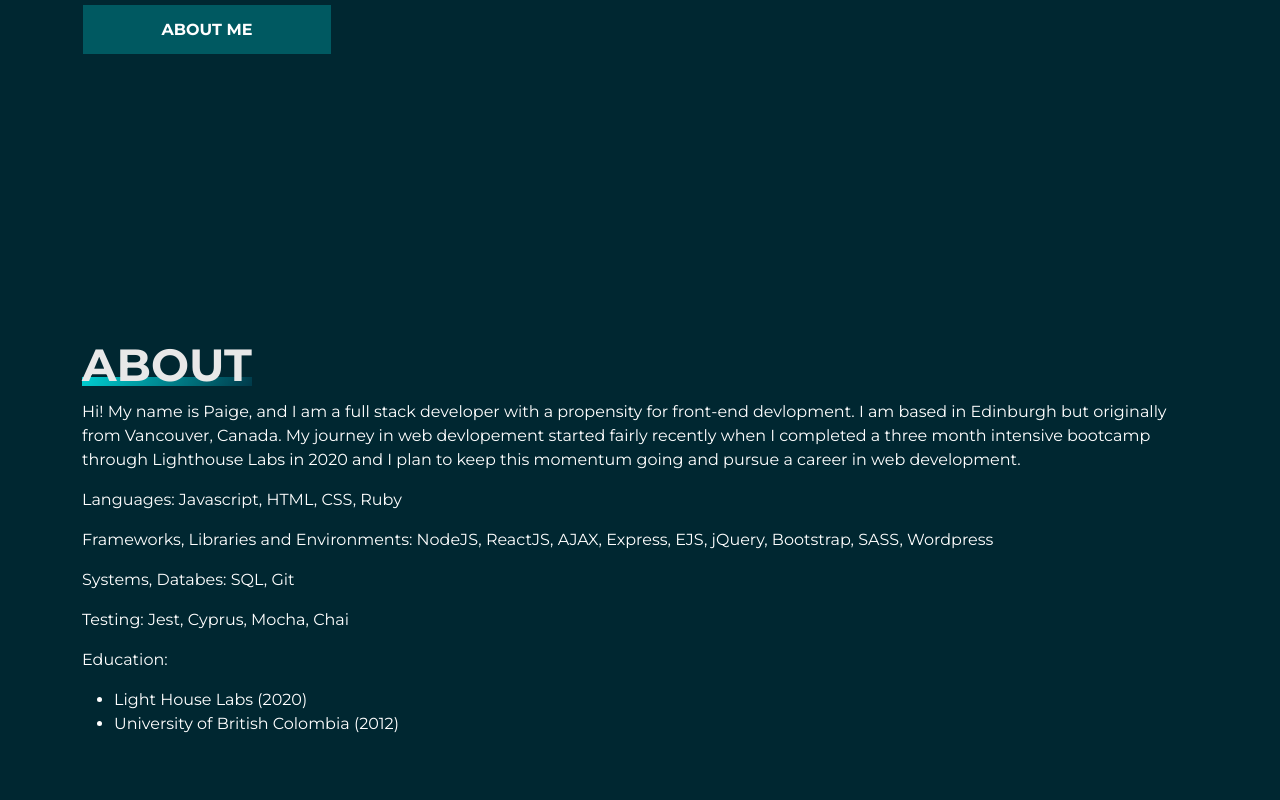
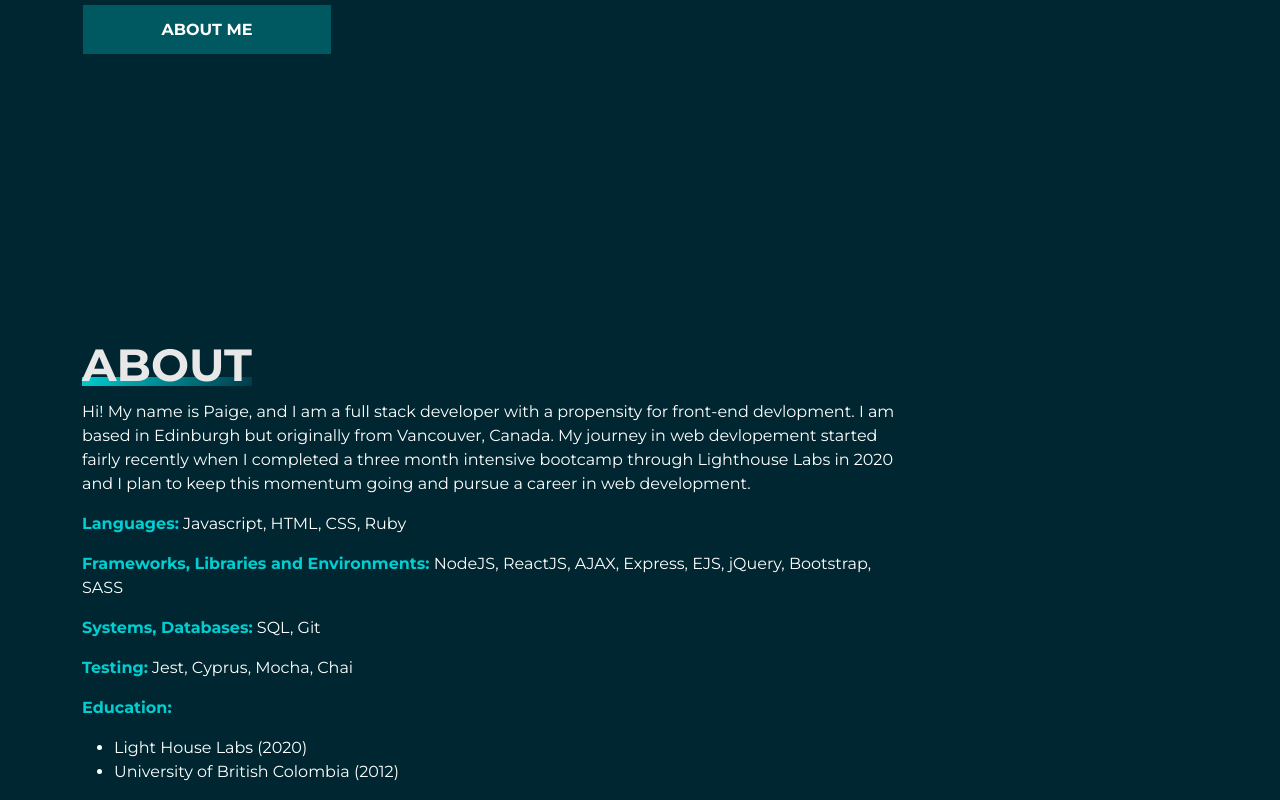
Before and after one commit to paigelindahl/developer-portfolio, a React (Create React App) app in the folder front-end/: page / in a window 1280 px wide. Shown: the part 518-1318 px from the top of the page. Before the commit the page ends 1270 px from the top, so only its background shows below. Built offline with nearby package versions, Linux system fonts and the light colour scheme; a web font is replaced by a local one.

Commit message:
adds animate on scrol

```diff
--- a/front-end/package.json
+++ b/front-end/package.json
@@ -11,6 +11,7 @@
     "react": "^17.0.2",
     "react-bootstrap": "^2.0.2",
     "react-dom": "^17.0.2",
+    "react-reveal": "^1.2.2",
     "react-scripts": "4.0.3",
     "react-scroll": "^1.8.4",
     "styled-components": "^5.3.3",
--- a/front-end/src/components/About.jsx
+++ b/front-end/src/components/About.jsx
@@ -2,6 +2,7 @@ import React from 'react';
 import Container from 'react-bootstrap/Container';
 import Row from 'react-bootstrap/Row';
 import Col from 'react-bootstrap/Col';
+import Fade from 'react-reveal/Fade';
 import '../styles/About.scss';
 import '../styles/General.scss';
 
@@ -10,35 +11,36 @@ export default function About(props) {
 
   return (
     <>
+      <Fade up duration={2000}>
         <Container className="about-container">
           <Row>
-          <Col>
+            <Col className="col-9">
               <div >
                 <h1 className="title"><span className="underline--magical">About</span></h1>
               </div>
             </Col>
           </Row>
           <Row>
-          <Col>
+            <Col className="col-9">
               <div>
                 <p><span className="hi-my-name-is">Hi! My name is Paige,</span>  and I am a full stack developer with a propensity for front-end devlopment. I am based in Edinburgh but originally from Vancouver, Canada. My journey in web devlopement started fairly recently when I completed a three month intensive bootcamp through Lighthouse Labs in 2020 and I plan to keep this momentum going and pursue a career in web development.</p>
               </div>
             </Col>
           </Row>
           <Row>
-          <Col>
+            <Col className="col-9">
               <div>
-              <p><span>Languages:</span> Javascript, HTML, CSS, Ruby</p>
-              <p><span>Frameworks, Libraries and Environments:</span> NodeJS, ReactJS, AJAX, Express, EJS, jQuery, Bootstrap, SASS, Wordpress</p>
-              <p><span>Systems, Databes:</span> SQL, Git</p>
-              <p><span>Testing:</span> Jest, Cyprus, Mocha, Chai</p>
+                <p><span class="turquoise bold">Languages:</span> Javascript, HTML, CSS, Ruby</p>
+                <p><span class="turquoise bold">Frameworks, Libraries and Environments:</span> NodeJS, ReactJS, AJAX, Express, EJS, jQuery, Bootstrap, SASS</p>
+                <p><span class="turquoise bold">Systems, Databases:</span> SQL, Git</p>
+                <p><span class="turquoise bold">Testing:</span> Jest, Cyprus, Mocha, Chai</p>
               </div>
             </Col>
           </Row>
           <Row>
-          <Col>
+            <Col className="col-9">
               <div>
-              <p><span>Education:</span></p>
+                <p><span class="turquoise bold">Education:</span></p>
                 <ul>
                   <li>Light House Labs (2020)</li>
                   <li>University of British Colombia (2012)</li>
@@ -48,6 +50,7 @@ export default function About(props) {
             </Col>
           </Row>
         </Container>
+      </Fade>
 
 
 
--- a/front-end/src/styles/About.scss
+++ b/front-end/src/styles/About.scss
@@ -1,7 +1,6 @@
 .about-container {
   color: white;
   font-family: Montserrat;
-  // margin-top: 50px;
   h1 {
   &.title {
     color: #e8e8e8;
--- a/front-end/src/styles/General.scss
+++ b/front-end/src/styles/General.scss
@@ -8,3 +8,11 @@
     background-size: 100% 88%;
   }
 }
+
+.turquoise {
+  color:  rgb(0, 206, 209);
+}
+
+.bold {
+  font-weight: 700;
+}
```
Also changed, not shown: 1 other file (tests, documents, lock files or other folders). Lines whose indentation alone changed are shown as unchanged.
